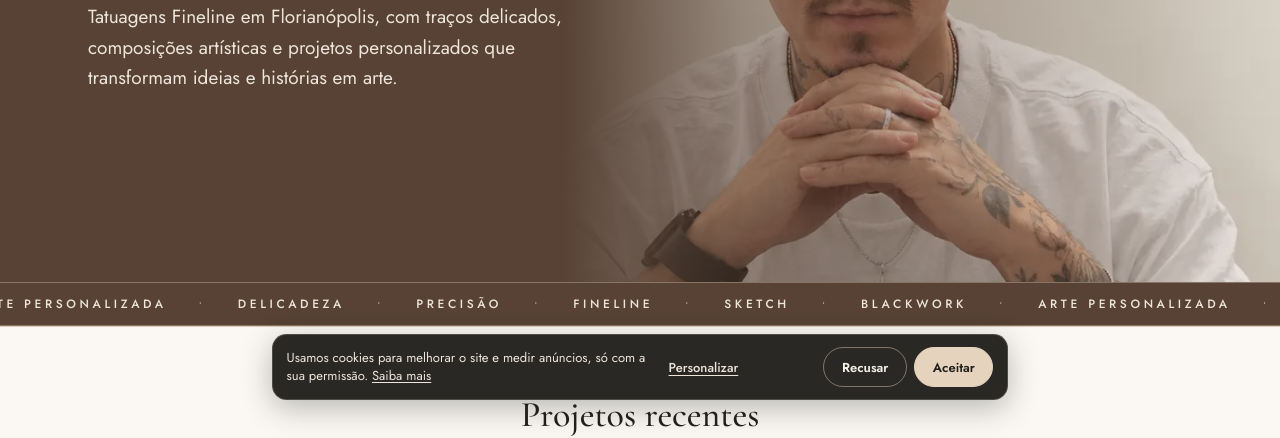
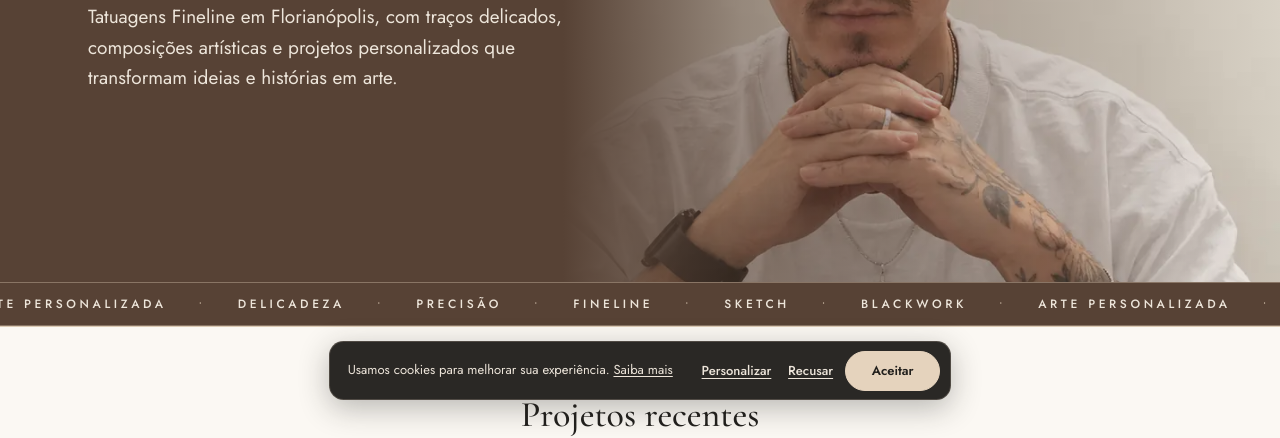
Before and after one commit to MarcuscasteloTattoo/Erick-botega, a plain HTML site: page index.html in a window 1280 px wide. Shown: the part 390-828 px from the top of the page. Drawn offline with nearby package versions, Linux system fonts and the light colour scheme.

Commit message:
Aviso de cookies menor: Aceitar em destaque, Recusar e Personalizar como links
Co-Authored-By: Claude Opus 5.5 <noreply@anthropic.com>
Claude-Session: https://claude.ai/code/session_018BTSNAXJwmKt2DvHemVV58

```diff
--- a/index.html
+++ b/index.html
@@ -515,14 +515,18 @@ footer .foot-row { gap: 1.25rem; }
 .ck-op input { margin-top: .15rem; width: 1.05rem; height: 1.05rem; accent-color: var(--terracotta); flex: none; }
 .ck-op strong { color: var(--hero-fg); font-weight: 600; }
 .ck-btn { min-height: 2.5rem; padding: .45rem 1.1rem; border-radius: 999px; font: inherit; font-size: .8125rem; font-weight: 600; cursor: pointer; }
-#ck-personalizar { order: -1; margin-right: auto; min-height: 2.5rem; padding: .45rem .2rem; border: 0; background: none; color: var(--hero-muted); font-weight: 500; text-decoration: underline; text-underline-offset: 3px; }
-#ck-personalizar:hover { color: var(--gold); }
+#ck-personalizar, #ck-recusar { min-height: 2.5rem; padding: .45rem .3rem; border: 0; background: none; color: var(--hero-muted); font-weight: 500; text-decoration: underline; text-underline-offset: 3px; }
+#ck-personalizar { order: -1; }
+#ck-recusar { margin-right: auto; }
+#ck-personalizar:hover, #ck-recusar:hover { color: var(--gold); }
+#ck-aceitar { padding: .45rem 1.6rem; }
+@media (min-width: 700px) { .cookie { width: max-content; max-width: calc(100% - 1.2rem); padding: .55rem .6rem .55rem 1.1rem; gap: .5rem 1.5rem; } .cookie-texto { flex: 0 1 auto; } .cookie-acoes { flex: 0 0 auto; } }
 .ck-sec { background: transparent; color: var(--hero-fg); border: 1px solid rgba(229, 211, 189, .45); }
 .ck-sec:hover { border-color: var(--gold); color: var(--gold); }
 .ck-pri { background: var(--gold); color: var(--brown-deeper); border: 1px solid var(--gold); }
 .ck-pri:hover { background: var(--hero-fg); }
 .ck-btn:focus-visible, .link-priv:focus-visible, .priv-fechar:focus-visible { outline: 3px solid var(--gold); outline-offset: 2px; }
-@media (max-width: 480px) { .cookie { gap: .5rem; padding: .7rem .8rem; } .cookie-texto { flex-basis: 100%; } .cookie-acoes { flex-basis: 100%; } #ck-personalizar { font-size: .75rem; } .cookie-acoes #ck-recusar, .cookie-acoes #ck-aceitar, .cookie-acoes #ck-salvar { flex: 1 1 0; } }
+@media (max-width: 480px) { .cookie { gap: .2rem; padding: .55rem .55rem .5rem .8rem; border-radius: .8rem; } .cookie-texto { flex-basis: 100%; font-size: .75rem; } .cookie-acoes { flex-basis: 100%; gap: .2rem; } #ck-personalizar, #ck-recusar { font-size: .75rem; min-height: 2.25rem; padding: .3rem .35rem; } #ck-personalizar { padding-left: 0; } .ck-pri, #ck-salvar { min-height: 2.25rem; font-size: .8125rem; } }
 .priv { position: fixed; inset: 0; z-index: 60; display: flex; align-items: center; justify-content: center; padding: max(1rem, env(safe-area-inset-top, 0px)) max(1rem, env(safe-area-inset-right, 0px)) max(1rem, env(safe-area-inset-bottom, 0px)) max(1rem, env(safe-area-inset-left, 0px)); background: rgba(22, 20, 18, .78); }
 .priv-caixa { position: relative; width: 100%; max-width: 46rem; max-height: 100%; overflow-y: auto; overscroll-behavior: contain; background: var(--background); color: var(--foreground); border-radius: 1rem; padding: 2rem 1.4rem 2.25rem; }
 @media (min-width: 700px) { .priv-caixa { padding: 2.5rem 2.75rem 2.75rem; } }
@@ -713,7 +717,7 @@ footer .foot-row { gap: 1.25rem; }
 
 <div class="cookie" id="cookie" role="region" aria-label="Aviso de cookies" data-ta="aria-label:ckAria" hidden>
   <p class="cookie-titulo" data-t="ckTitulo">Sua privacidade</p>
-  <p class="cookie-texto" data-t="ckTexto">Usamos cookies para melhorar o site e medir anúncios, só com a sua permissão. <button type="button" class="link-priv" data-open-priv>Saiba mais</button></p>
+  <p class="cookie-texto" data-t="ckTexto">Usamos cookies para melhorar sua experiência. <button type="button" class="link-priv" data-open-priv>Saiba mais</button></p>
   <div class="cookie-prefs" id="ck-prefs" hidden>
     <label class="ck-op"><input type="checkbox" checked disabled><span data-t="ckNec"><strong>Essenciais</strong> · guardam a sua escolha. Sempre ativos.</span></label>
     <label class="ck-op"><input type="checkbox" id="ck-analise"><span data-t="ckAn"><strong>Análise</strong> · Microsoft Clarity: mapa de calor e gravação da navegação.</span></label>
@@ -1259,7 +1263,7 @@ const I18N = {
     erro: "Enter your WhatsApp number with area code, like (48) 9 9999-9999.",
     ampliar: "Enlarge: ", ampliarFoto: "Enlarge photo: ", googleAria: "Google review", starsAria: "5 out of 5 stars",
     t: {
-      ckTexto: "We use cookies to improve the website and measure ads, only with your permission. <button type=\"button\" class=\"link-priv\" data-open-priv>Learn more</button>",
+      ckTexto: "We use cookies to improve your experience. <button type=\"button\" class=\"link-priv\" data-open-priv>Learn more</button>",
       ckTitulo: "Your privacy",
       ckNec: "<strong>Essential</strong> · store your choice. Always on.",
       ckAn: "<strong>Analytics</strong> · Microsoft Clarity: heatmaps and session recordings.",
@@ -1364,7 +1368,7 @@ const I18N = {
     erro: "Escribe tu WhatsApp con código de área, como (48) 9 9999-9999.",
     ampliar: "Ampliar: ", ampliarFoto: "Ampliar foto: ", googleAria: "Reseña de Google", starsAria: "5 de 5 estrellas",
     t: {
-      ckTexto: "Usamos cookies para mejorar el sitio y medir anuncios, solo con tu permiso. <button type=\"button\" class=\"link-priv\" data-open-priv>Más información</button>",
+      ckTexto: "Usamos cookies para mejorar tu experiencia. <button type=\"button\" class=\"link-priv\" data-open-priv>Saber más</button>",
       ckTitulo: "Tu privacidad",
       ckNec: "<strong>Esenciales</strong> · guardan tu elección. Siempre activos.",
       ckAn: "<strong>Análisis</strong> · Microsoft Clarity: mapa de calor y grabación de la navegación.",
```
